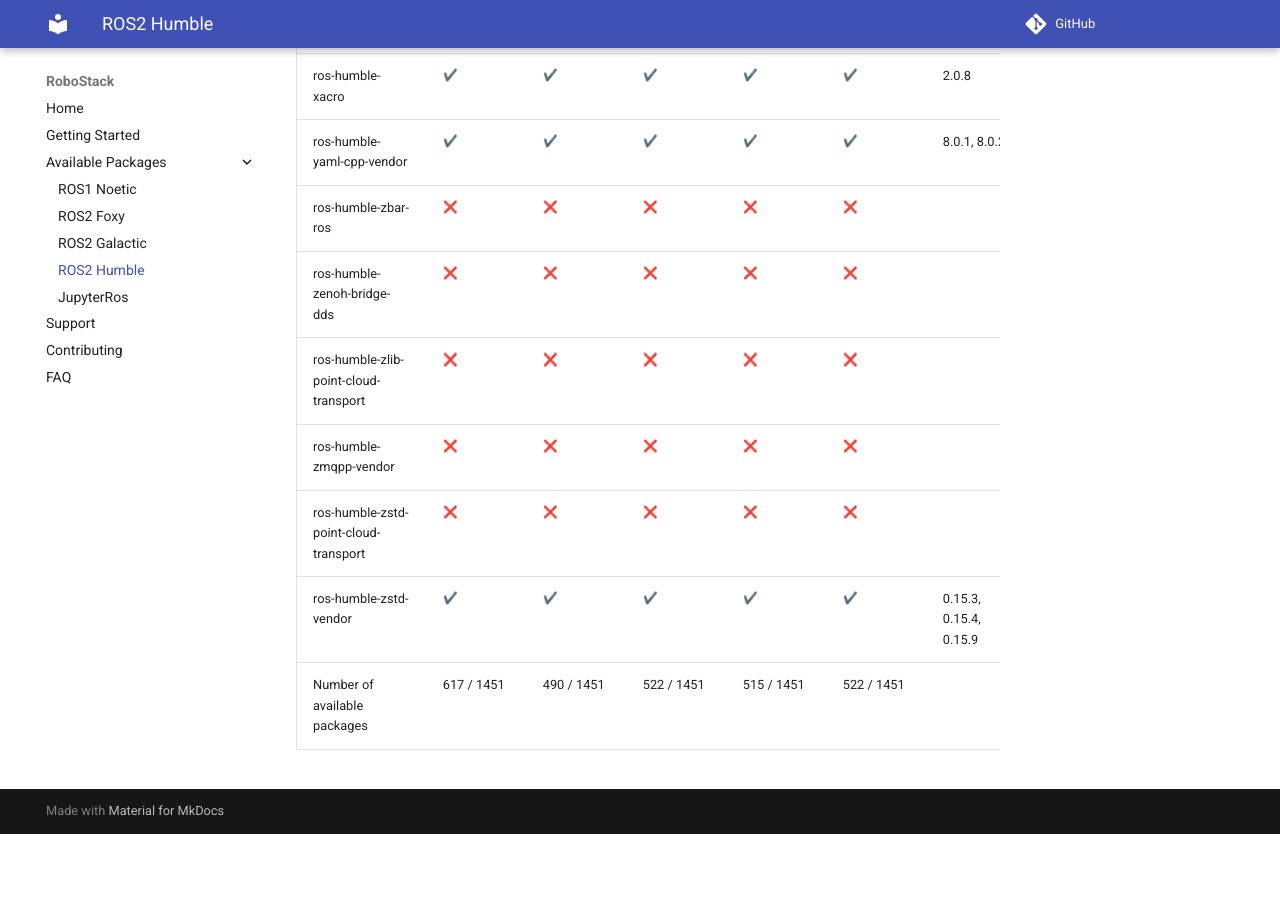
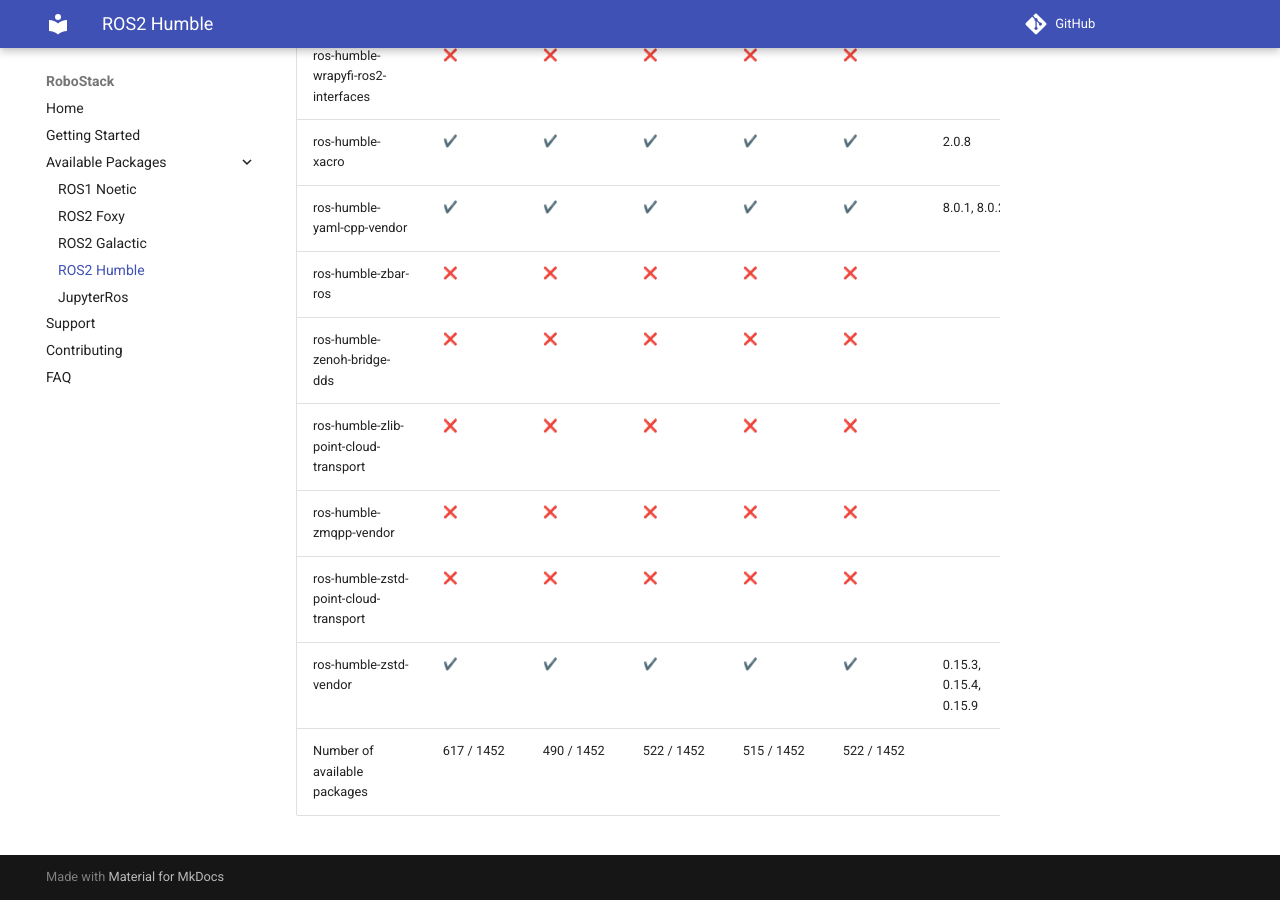
Before and after one commit to RoboStack/robostack.github.io, an MkDocs documentation site: the page built from docs/humble.md, in a window 1280 px wide and 900 px high, scrolled down 112615 px. Built offline with MkDocs 1.6.1 and Material for MkDocs 9.7.7, drawn with Linux system fonts in a browser that asks for light colours; emoji names are drawn with the system emoji font; comment, search, counter and statistics services are not loaded; before the commit the page ends 113449 px from its top, so only the background shows below that; some of the changed text lies outside the part shown.

Commit message:
Update tables

```diff
--- a/docs/humble.md
+++ b/docs/humble.md
@@ -1451,4 +1452,4 @@
 | ros-humble-zmqpp-vendor | :x: { data-sort='0' } | :x: { data-sort='0' } | :x: { data-sort='0' } | :x: { data-sort='0' } | :x: { data-sort='0' } |   |
 | ros-humble-zstd-point-cloud-transport | :x: { data-sort='0' } | :x: { data-sort='0' } | :x: { data-sort='0' } | :x: { data-sort='0' } | :x: { data-sort='0' } |   |
 | ros-humble-zstd-vendor | :heavy_check_mark: { data-sort='1' } | :heavy_check_mark: { data-sort='1' } | :heavy_check_mark: { data-sort='1' } | :heavy_check_mark: { data-sort='1' } | :heavy_check_mark: { data-sort='1' } | 0.15.3, 0.15.4, 0.15.9  |
-| Number of available packages |  617 / 1451 | 490 / 1451 | 522 / 1451 | 515 / 1451 | 522 / 1451 |
+| Number of available packages |  617 / 1452 | 490 / 1452 | 522 / 1452 | 515 / 1452 | 522 / 1452 |
```
Also changed, not shown: other parts of docs/humble.md (+1 -0 lines).
